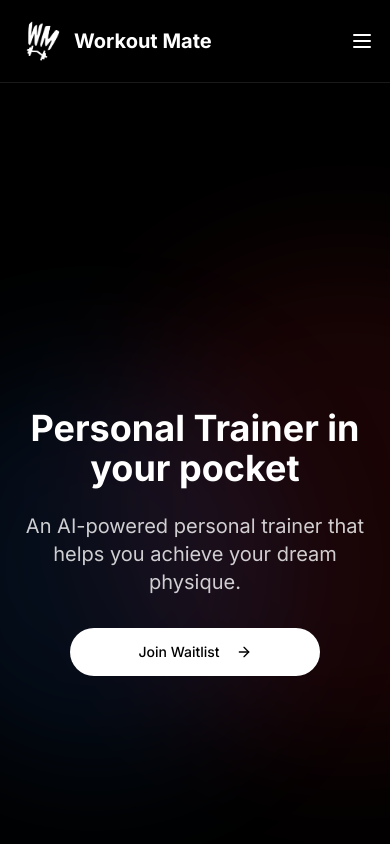
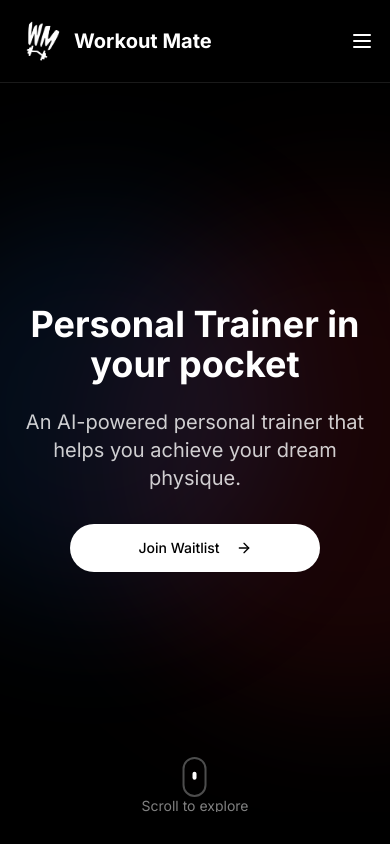
Before and after one commit to codify4/workout-mate-landing, a Next.js app: page / in a window 390 px wide. Shown: the top 844 px of the page. Built offline with nearby package versions, Linux system fonts and the light colour scheme.

Commit message:
small fix on hero

```diff
--- a/app/page.tsx
+++ b/app/page.tsx
@@ -118,7 +118,7 @@ export default function Home() {
       <ScrollAnimation />
 
       {/* Features Section */}
-      <section id="features" className="py-20 md:py-32 bg-black">
+      <section id="features" className="py-10 md:py-32 bg-black">
         <div className="container mx-auto px-4">
           <BlurFade className="text-center max-w-3xl mx-auto mb-16">
             <h2 className="text-3xl md:text-4xl font-bold mb-4">Core Features</h2>
--- a/components/scroll-animation.tsx
+++ b/components/scroll-animation.tsx
@@ -40,7 +40,7 @@ export default function ScrollAnimation() {
 
   return (
     <div ref={containerRef} className="bg-black text-white">
-      <section ref={heroRef} className="relative flex items-center overflow-hidden py-50">
+      <section ref={heroRef} className="relative flex items-center overflow-hidden py-24 lg:py-50">
         {/* Decorative circles */}
         <motion.div
           style={{ scale: circle1Scale, opacity: circle1Opacity }}
```
